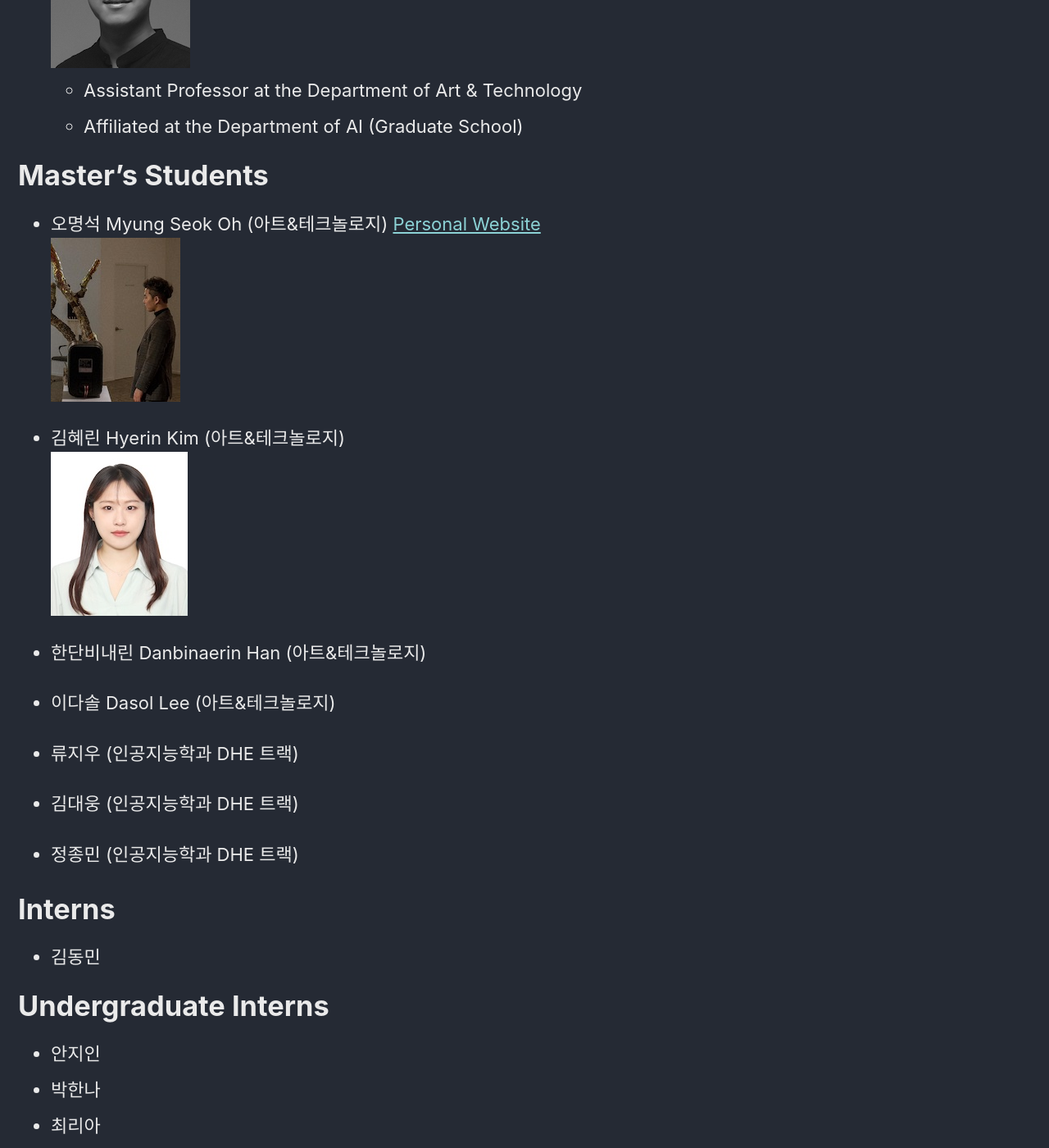
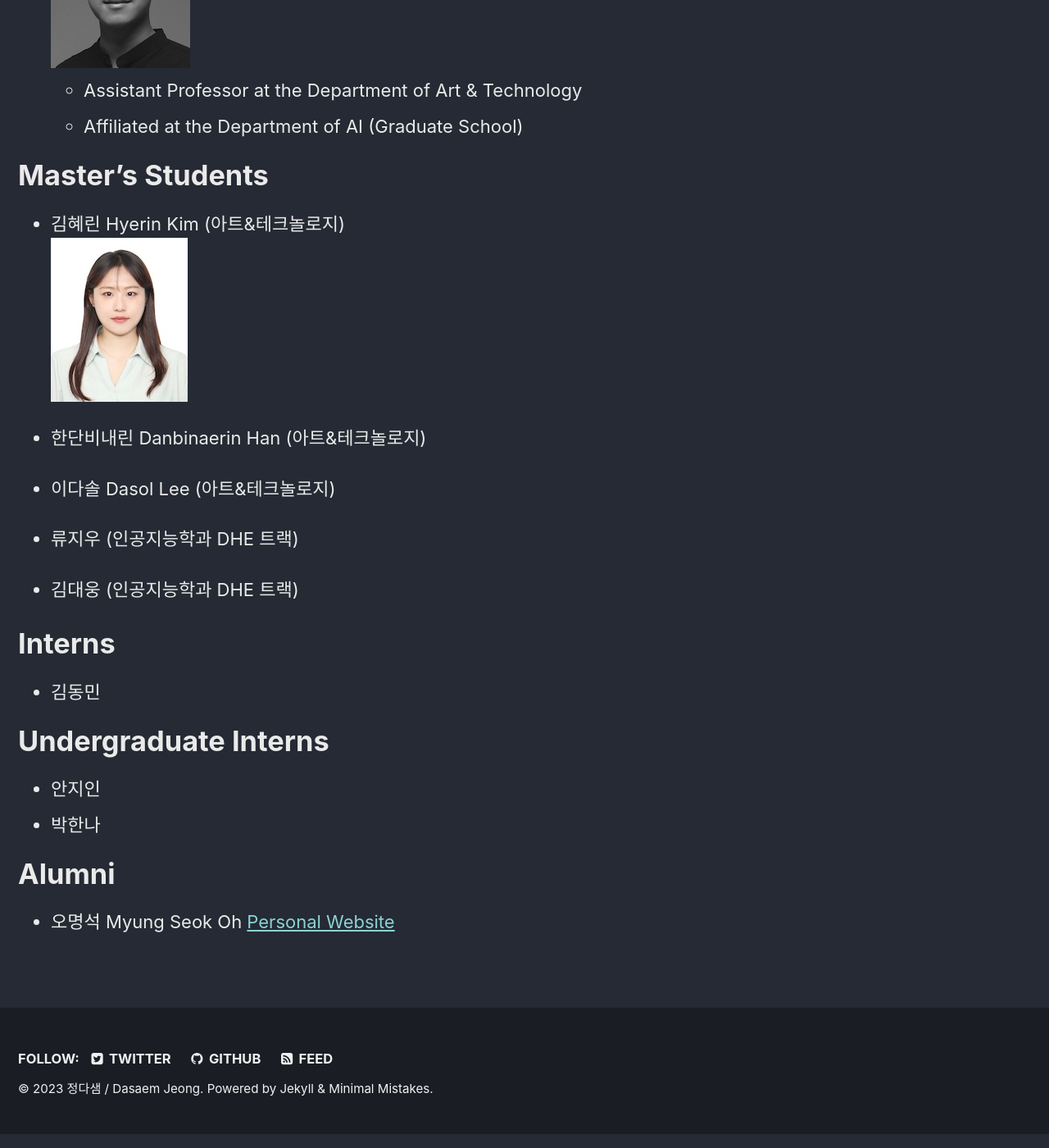
Before and after one commit to jdasam/jdasam.github.io, a Jekyll site: the page built from maler.md, in a window 1280 px wide and 1400 px high, scrolled down 1491 px. Shown: the whole window at 82% size. Built offline with Jekyll 4.4.1, drawn with Linux system fonts in a browser that asks for light colours.

Commit message:
Update maler.md

```diff
--- a/maler.md
+++ b/maler.md
@@ -31,8 +31,6 @@ For any questions or further information, please contact [here](mailto:dasaemj@s
 
 
 # Master's Students
-- 오명석 Myung Seok Oh (아트&테크놀로지) [Personal Website](https://hearenzo.com/) <br />
-![alt]({{ site.url }}{{ site.baseurl }}/assets/images/student_profiles/myungseok.jpeg) <br />
 
 - 김혜린 Hyerin Kim (아트&테크놀로지) <br/>
 ![alt]({{ site.url }}{{ site.baseurl }}/assets/images/student_profiles/hyerin_kim_resized.jpeg) <br />
@@ -45,8 +43,6 @@ For any questions or further information, please contact [here](mailto:dasaemj@s
 
 - 김대웅 (인공지능학과 DHE 트랙)
 
-- 정종민 (인공지능학과 DHE 트랙)
-
 
 # Interns
 - 김동민
@@ -54,4 +50,6 @@ For any questions or further information, please contact [here](mailto:dasaemj@s
 # Undergraduate Interns
 - 안지인
 - 박한나
-- 최리아
+
+# Alumni
+- 오명석 Myung Seok Oh [Personal Website](https://hearenzo.com/) <br />
```
